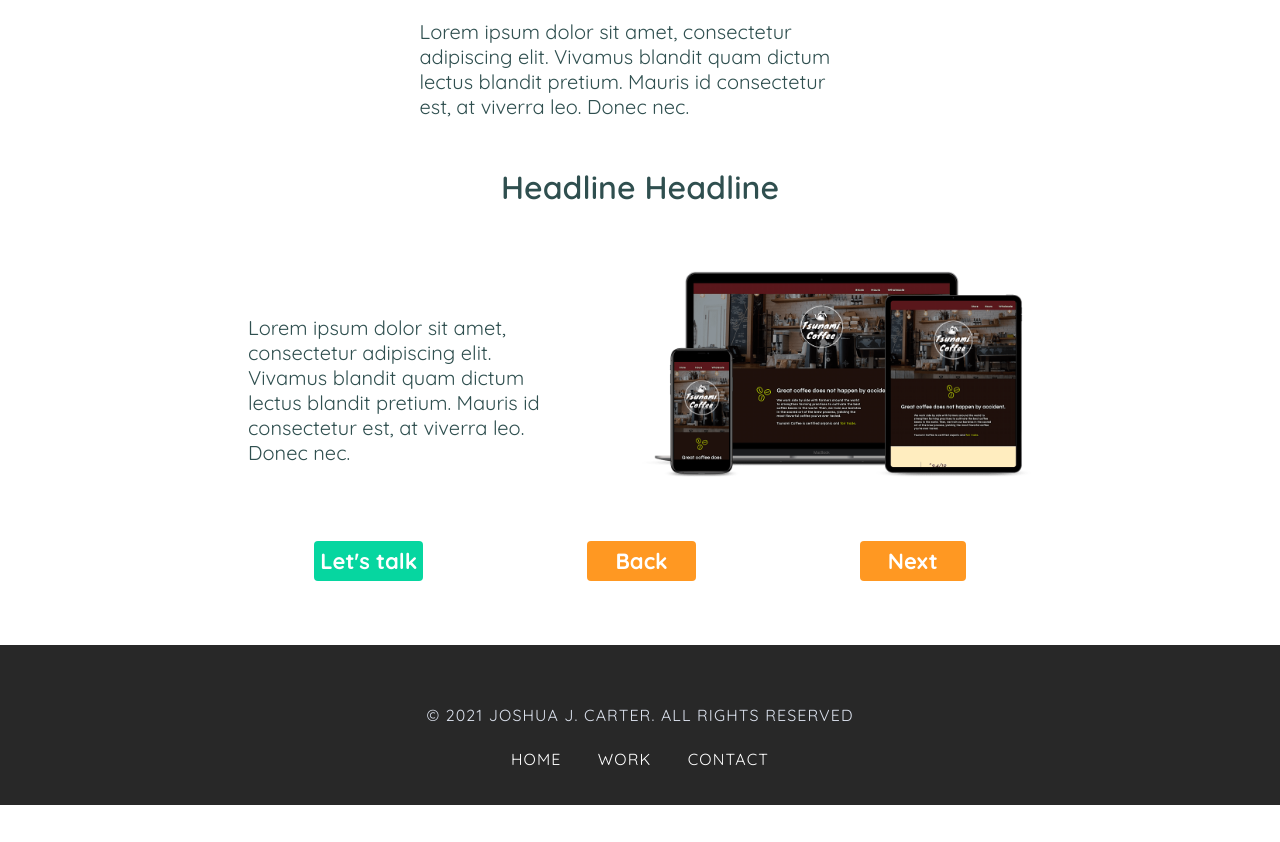
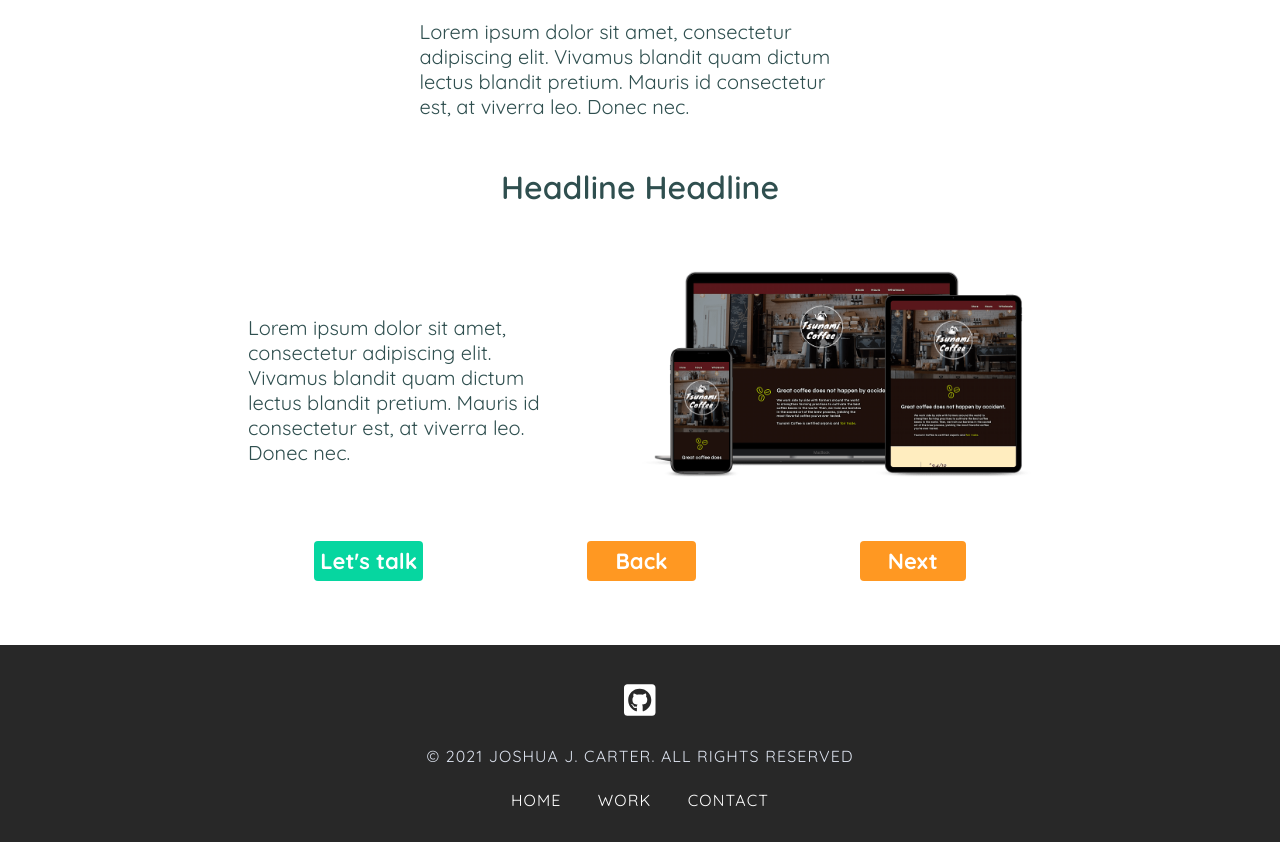
Before and after one commit to joshuajcarter/portfolio, a plain HTML site: page project-template.html in a window 1280 px wide. Shown: the part 2733-3575 px from the top of the page. Before the commit the page ends 3538 px from the top, so only its background shows below. Drawn offline with nearby package versions, Linux system fonts and the light colour scheme.

Commit message:
add github icon and link to footer

```diff
--- a/project-template.html
+++ b/project-template.html
@@ -208,20 +208,21 @@ rel="stylesheet">
 
 		<nav >
 			<ul class="footer-icon-nav">
+				<li><a title="View Github" target="_blank" href="https://github.com/joshuajcarter"><i class="fab fa-github-square"></i></a></li>
+
 <!-- disabled socials icons
 				<li><a title="View Facebook" target="_blank" href="https://www.facebook.com"><i class="fab fa-facebook-square" aria-hidden="true"></i></a></li>
 				<li><a title="View Twitter" target="_blank" href="https://www.twitter.com"><i class="fab fa-twitter-square"></i></a></li>
-				<li><a title="View Github" target="_blank" href="https://github.com/joshuajcarter/joshuajcarter.github.io"><i class="fab fa-github-square"></i></a></li>
 -->
+
 <!--
 				<li><a title="View Instagram" target="_blank" href="https://www.instagram.com"><i class="fab fa-instagram-square"></i></a></li>
 -->
 			</ul>
 		</nav>
 
+		<p>&copy 2021 Joshua J. Carter.  All rights reserved</p>
 
-
-		<p>&copy 2021 Joshua J. Carter.  All rights reserved</p>
 		<nav >
 			<ul class="footer-nav">
 				<li><a href="index.html">home</a></li>
```
Also changed, not shown: boilerplate.html (+3 -1 lines), contact.html (+3 -1 lines), index.html (+3 -1 lines), project-boothroyds.html (+4 -3 lines), project-tsunami-coffee.html (+4 -3 lines).
